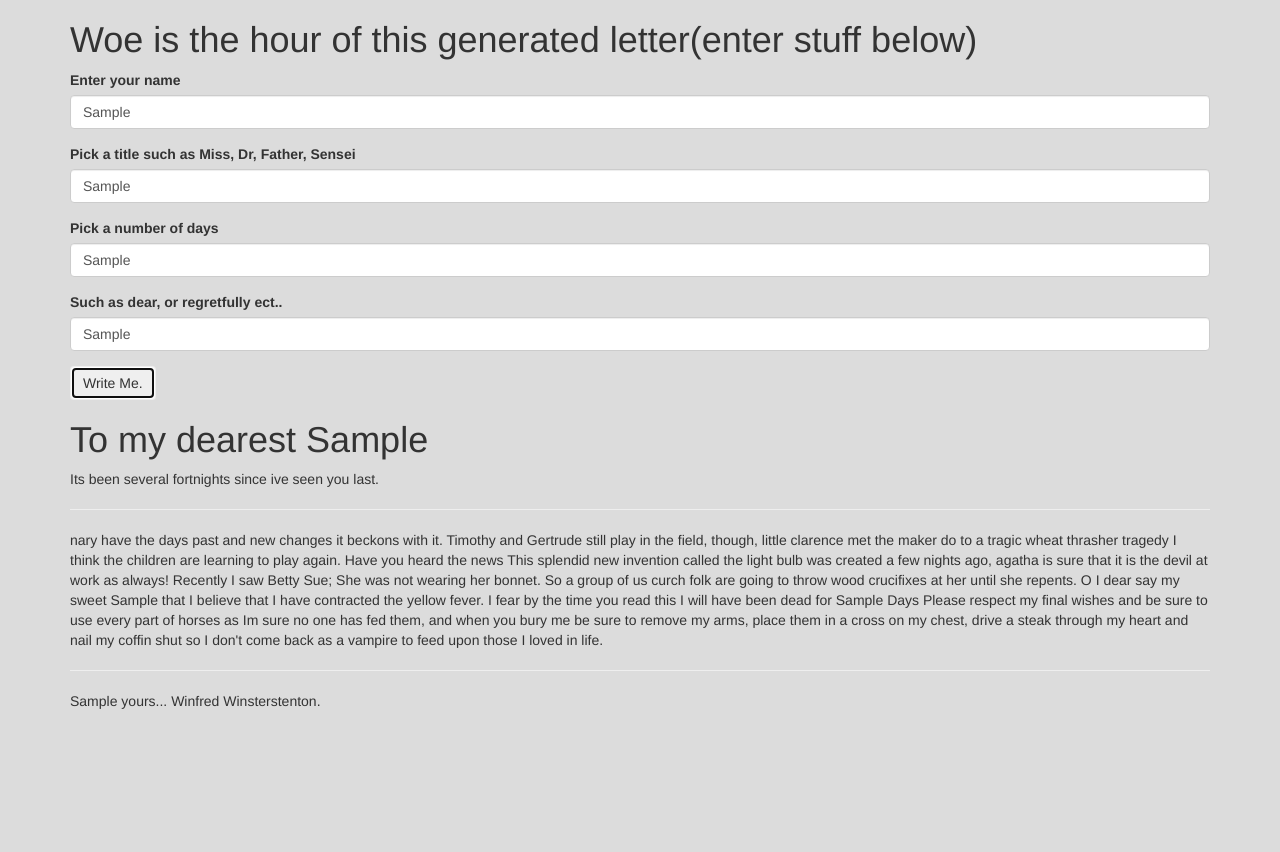
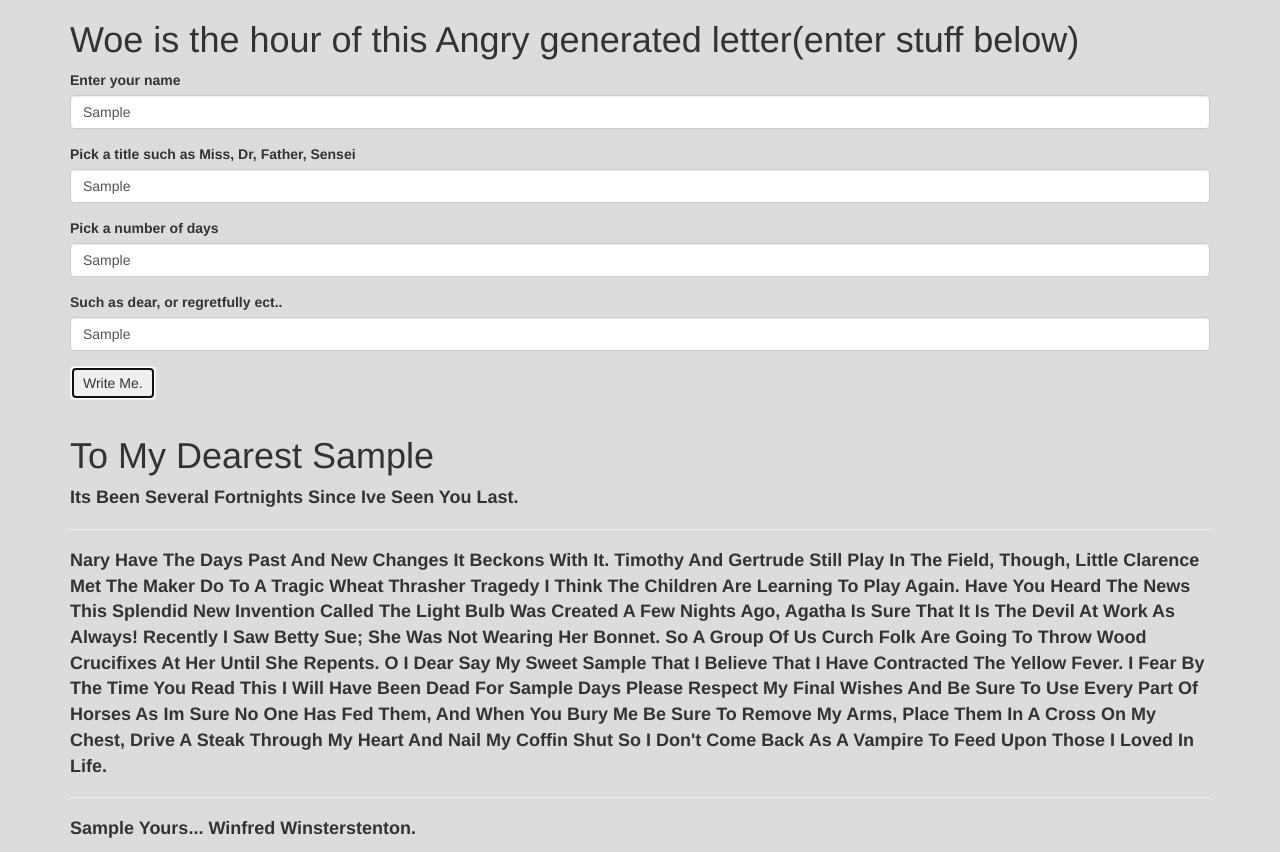
Before and after one commit to geomio/madlib, a plain HTML site: page index.html in a window 1280 px wide. Both pictures are taken after typing "Sample", "Sample", "Sample", "Sample" into the empty fields and a click on the button "Write Me.". Before the commit the page ends 800 px from the top, so only its background shows below. Drawn offline with Linux system fonts and the light colour scheme.

Commit message:
add caps to css, paragraph styling ect

```diff
--- a/css/styles.css
+++ b/css/styles.css
@@ -1,5 +1,15 @@
 #letter {
   display: none;
+  text-transform: capitalize;
+  margin-top: 2em;
+  margin-bottom: 2-em;
+  font-weight: bold;
+  font-size: large;
+}
+
+hr{
+  margin-top: 1em;
+  margin-bottom: 1em;
 }
 
 body{
--- a/index.html
+++ b/index.html
@@ -11,7 +11,7 @@
     <div class="container">
       <div class="row">
         <div class="col-md-12" id="welcome">
-          <h1 id="welcomebox">Woe is the hour of this generated letter(enter stuff below)</h1>
+          <h1 id="welcomebox">Woe is the hour of this Angry generated letter(enter stuff below)</h1>
         </div>
       </div>
       <div class="row">
```
